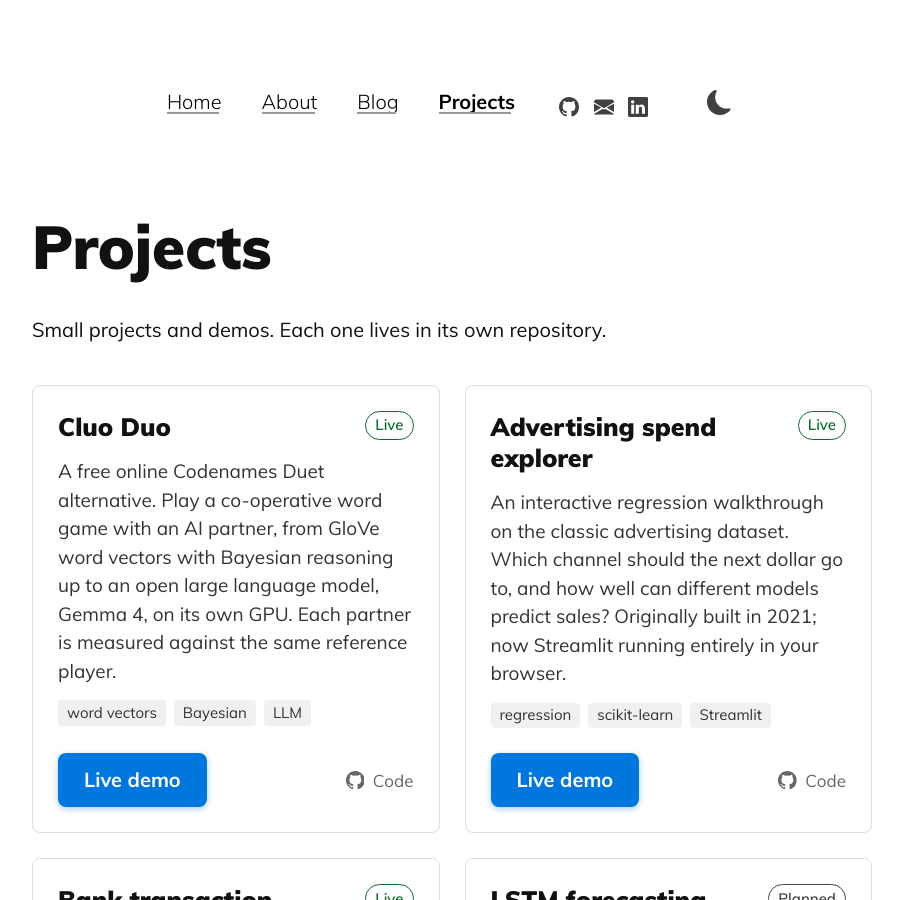
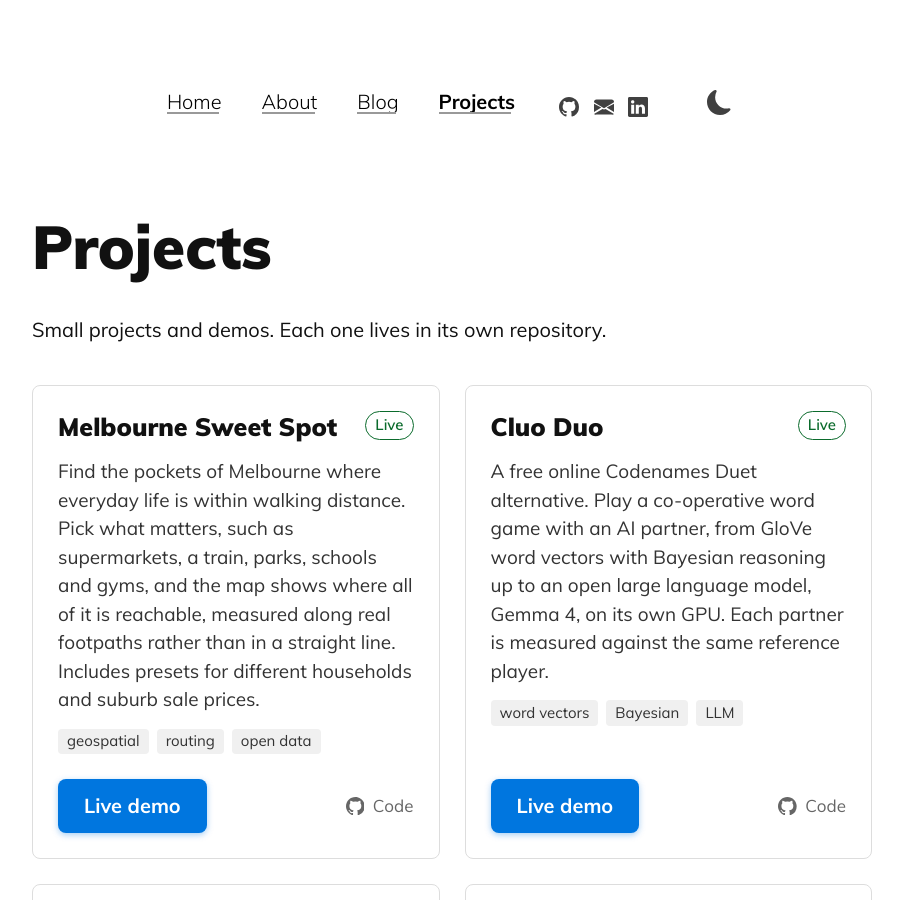
Before and after one commit to ryanward-io/ryanward-io.github.io, a Jekyll site: the page built from projects/index.md, in a window 1280 px wide and 900 px high. Shown: the whole window, without its empty margins (188-1091 px from the left). Built offline with Jekyll 4.4.1, drawn with Linux system fonts in a browser that asks for light colours.

Commit message:
Projects: add Melbourne Sweet Spot

```diff
--- a/_data/projects.yml
+++ b/_data/projects.yml
@@ -1,6 +1,13 @@
 # Cards on /projects/. Status is one of: live, building, planned, archived.
 # Optional links: demo (live demo URL), repo (GitHub URL), post (blog post path).
 # At most 3 tags per card.
+- title: Melbourne Sweet Spot
+  status: live
+  summary: Find the pockets of Melbourne where everyday life is within walking distance. Pick what matters, such as supermarkets, a train, parks, schools and gyms, and the map shows where all of it is reachable, measured along real footpaths rather than in a straight line. Includes presets for different households and suburb sale prices.
+  tags: [geospatial, routing, open data]
+  demo: https://ryanward.dev/melbourne-sweet-spot/
+  repo: https://github.com/ryanward-io/melbourne-sweet-spot
+
 - title: Cluo Duo
   status: live
   summary: A free online Codenames Duet alternative. Play a co-operative word game with an AI partner, from GloVe word vectors with Bayesian reasoning up to an open large language model, Gemma 4, on its own GPU. Each partner is measured against the same reference player.
```
